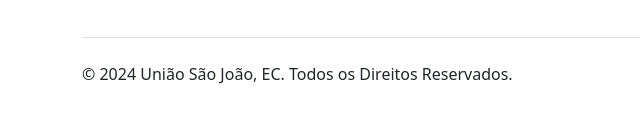
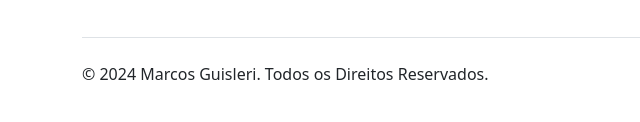
Before and after one commit to marcosguisleri/uniaosaojoaoweb, a plain HTML site: page index.html in a window 1280 px wide. Shown: the part 3299-3421 px from the top of the page, 0-640 px from the left. Drawn offline with nearby package versions, Linux system fonts and the light colour scheme.

Commit message:
Update index.html

```diff
--- a/index.html
+++ b/index.html
@@ -308,7 +308,7 @@
 
         <div class="d-flex flex-column flex-sm-row justify-content-between py-4 my-4 border-top">
 
-          <p>&copy; 2024 União São João, EC. Todos os Direitos Reservados.</p>
+          <p>&copy; 2024 Marcos Guisleri. Todos os Direitos Reservados.</p>
 
           <ul class="list-unstyled d-flex">
 
```
